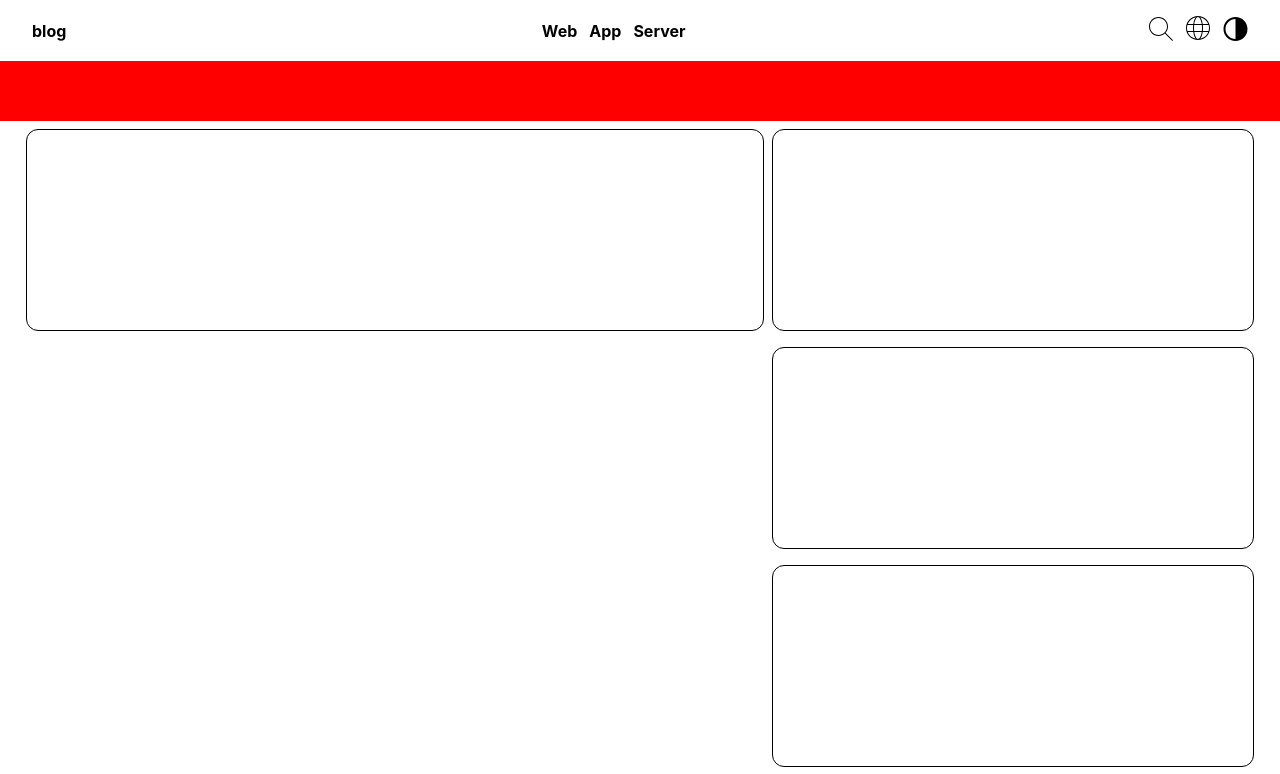
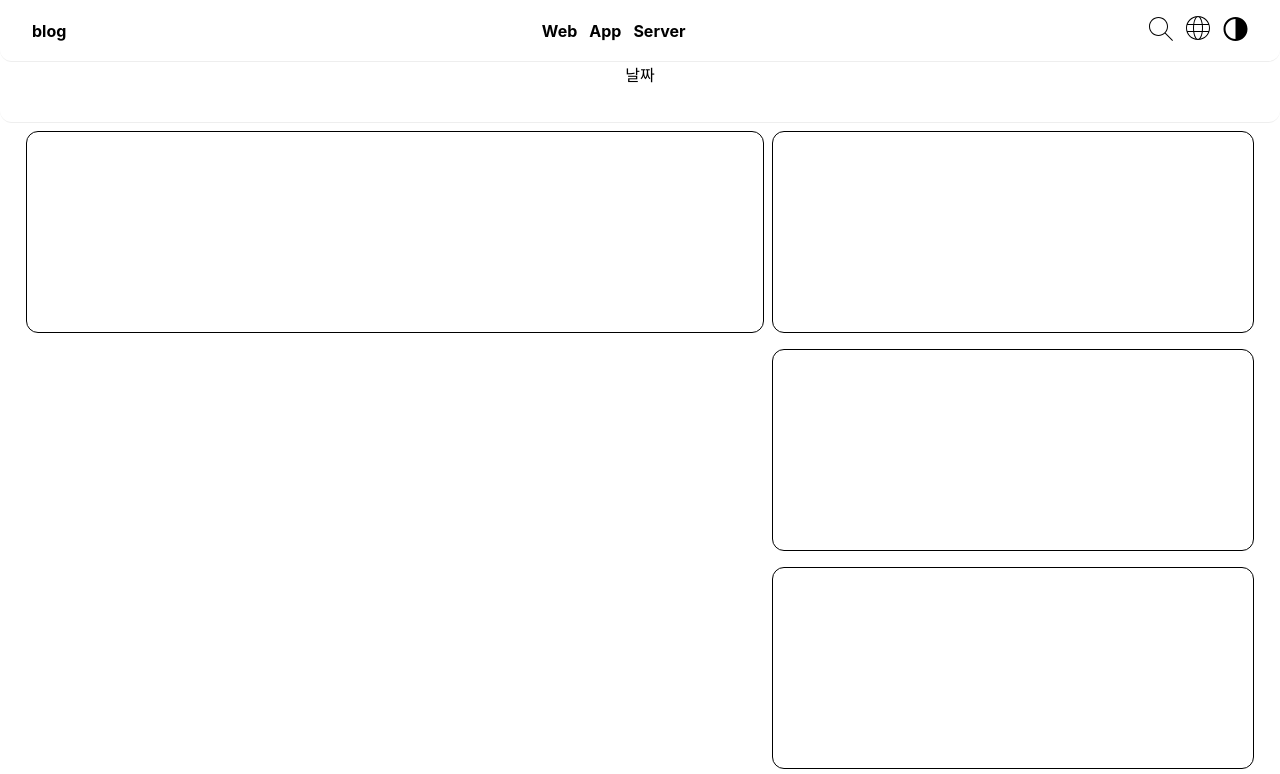
Before and after one commit to risio7001/sun1lim, a React (Create React App) app: page / in a window 1280 px wide. Shown: the top 774 px of the page. Built offline with nearby package versions, Linux system fonts and the light colour scheme.

Commit message:
blog border수정

```diff
--- a/src/header/Header.css
+++ b/src/header/Header.css
@@ -3,8 +3,11 @@
     padding:0 32px;
     display:flex;
     flex-direction:row;
+    border-radius: 12px;
+    border-bottom: 1px #eee solid;
     /* height:60px; */
     justify-content:space-between;
+    background-color: white;
     transition: 0.2s;
     position: sticky;
     top: 0;
@@ -14,8 +17,11 @@
 .header_frame_none{
     padding:0 32px;
     display:flex;
+    border-radius: 12px;
+    border-bottom: 1px #eee solid;
     flex-direction:row;
     justify-content:space-between;
+    background-color: white;
     transition: 0.2s;
     top: -72px;
     z-index: 999;
--- a/src/header/Header.js
+++ b/src/header/Header.js
@@ -84,7 +84,10 @@ const Header = () =>{
                 </p>
             </div>
         </div>
-        <div style={{ transition: '0.2s', backgroundColor:'red', height:'60px', position:'sticky', top: header ? '60px' : 0 , zIndex:99}}>
+        <div style={{ textAlign:'center', padding:'0 32px', transition: '0.2s', borderRadius:'12px', borderBottom:'1px #eee solid', backgroundColor:'white', height:'60px', position:'sticky', top: header ? '60px' : 0 , zIndex:99}}>
+            {/* <p style={{alignSelf:'center'}}> */}
+            날짜
+            {/* </p> */}
 
         </div>
     </>
```
